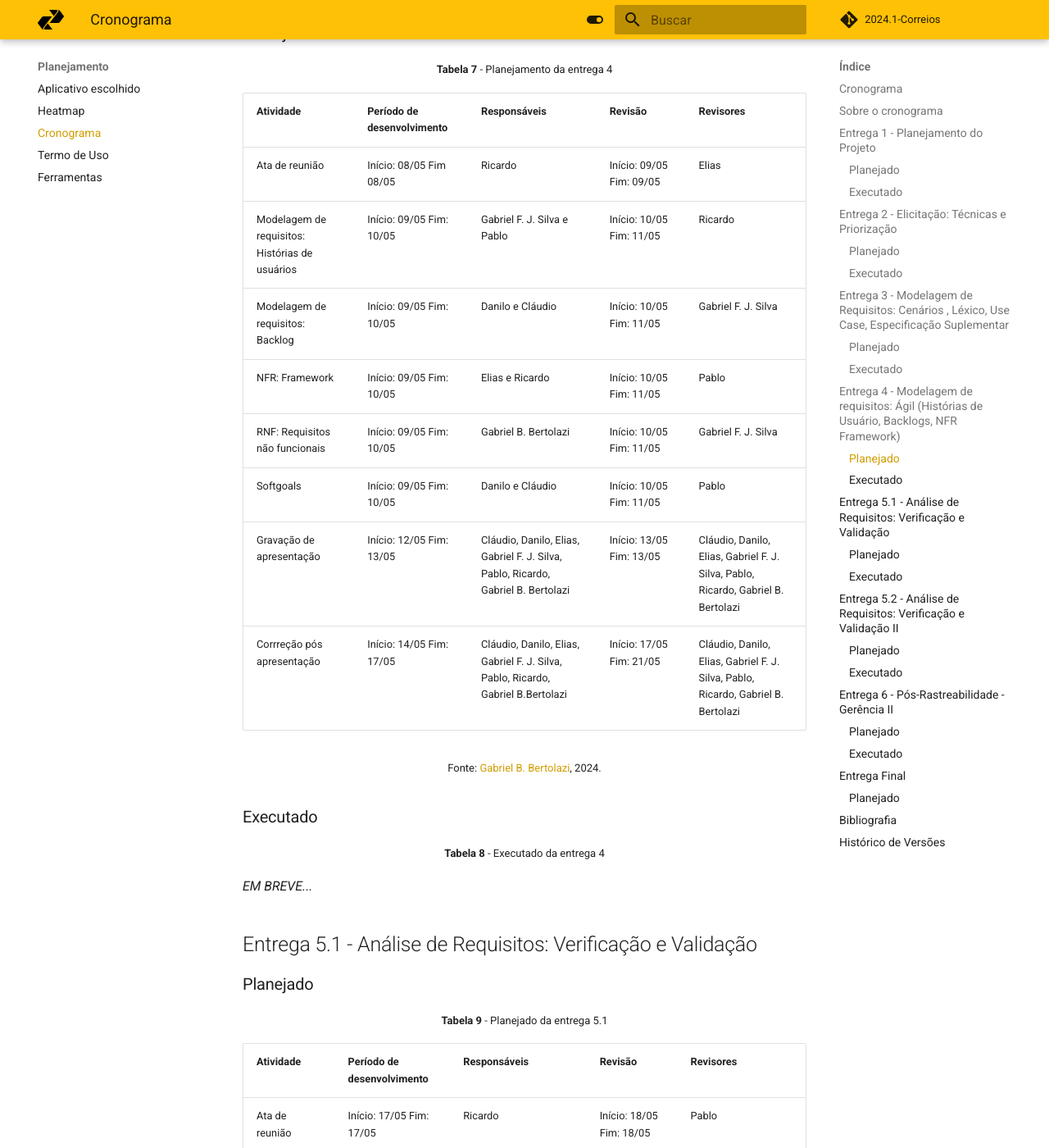
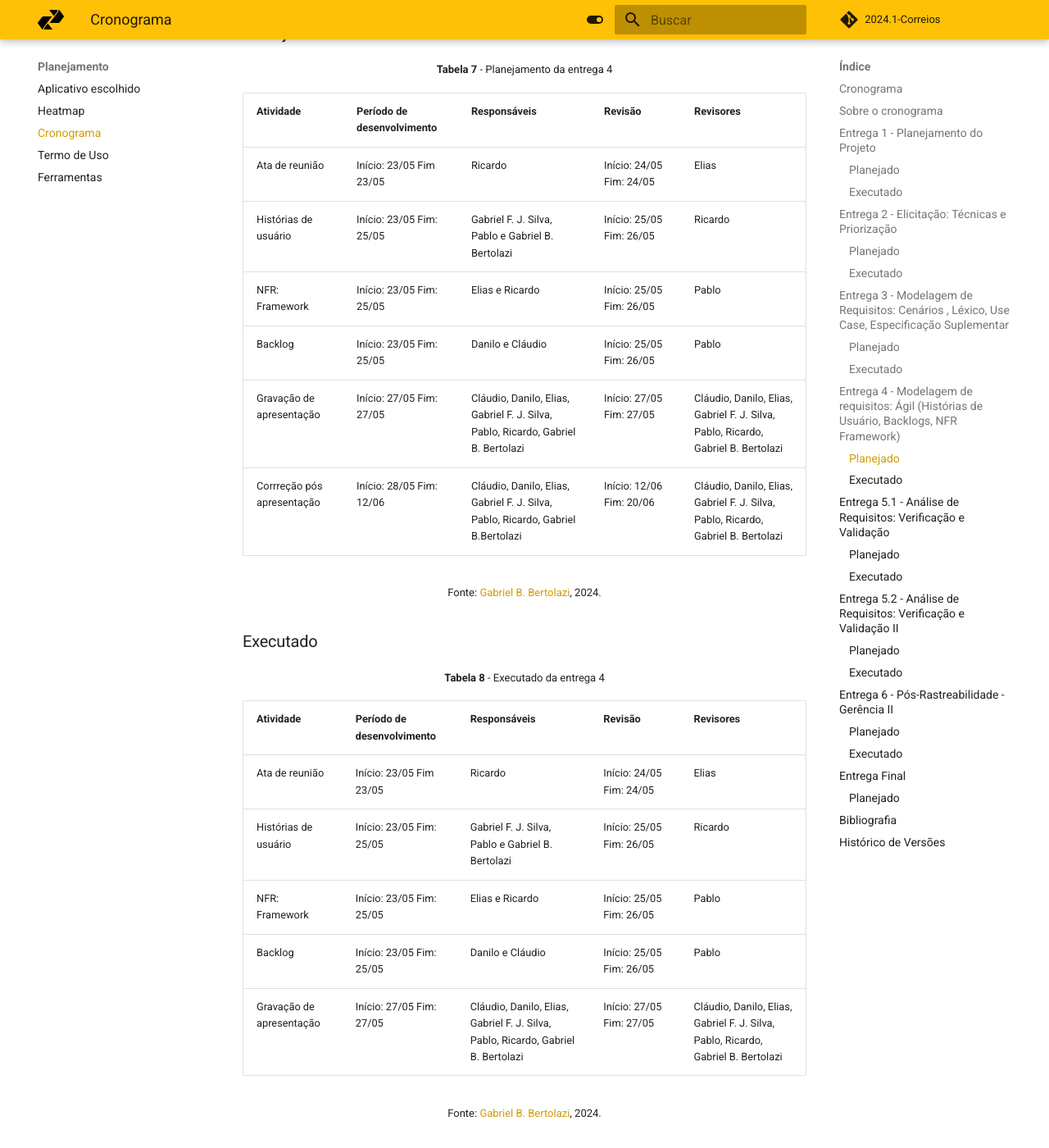
Before and after one commit to Requisitos-de-Software/2024.1-Serasa, an MkDocs documentation site: the page built from docs/planejamento/cronograma.md, in a window 1280 px wide and 1400 px high, scrolled down 8266 px. Shown: the whole window at 82% size. Built offline with MkDocs 1.6.1 and Material for MkDocs 9.7.7, drawn with Linux system fonts in a browser that asks for light colours; comment, search, counter and statistics services are not loaded.

Commit message:
adicionando o executado da entrega 4

```diff
--- a/docs/planejamento/cronograma.md
+++ b/docs/planejamento/cronograma.md
@@ -152,14 +152,12 @@ Na Tabela 2, está o cronograma executado nas atividades da primeira entrega.
 
 | Atividade | Período de desenvolvimento | Responsáveis | Revisão | Revisores |
 | --- | --- | --- | --- | --- |
-| Ata de reunião | Início: 08/05 Fim 08/05 | Ricardo | Início: 09/05 Fim: 09/05| Elias |
-| Modelagem de requisitos: Histórias de usuários | Início: 09/05 Fim: 10/05| Gabriel F. J. Silva e Pablo | Início: 10/05 Fim: 11/05 | Ricardo |
-| Modelagem de requisitos: Backlog | Início: 09/05 Fim: 10/05 | Danilo e Cláudio | Início: 10/05 Fim: 11/05 | Gabriel F. J. Silva |
-| NFR: Framework | Início: 09/05 Fim: 10/05 | Elias e Ricardo | Início: 10/05 Fim: 11/05 | Pablo |
-| RNF: Requisitos não funcionais | Início: 09/05 Fim: 10/05 | Gabriel B. Bertolazi | Início: 10/05 Fim: 11/05 | Gabriel F. J. Silva |
-| Softgoals | Início: 09/05 Fim: 10/05 | Danilo e Cláudio | Início: 10/05 Fim: 11/05 | Pablo |
-| Gravação de apresentação | Início: 12/05 Fim: 13/05 | Cláudio, Danilo, Elias, Gabriel F. J. Silva, Pablo, Ricardo, Gabriel B. Bertolazi | Início: 13/05 Fim: 13/05 |  Cláudio, Danilo, Elias, Gabriel F. J. Silva, Pablo, Ricardo, Gabriel B. Bertolazi |
-| Corrreção pós apresentação | Início: 14/05 Fim: 17/05 | Cláudio, Danilo, Elias, Gabriel F. J. Silva, Pablo, Ricardo, Gabriel B.Bertolazi | Início: 17/05 Fim: 21/05 | Cláudio, Danilo, Elias, Gabriel F. J. Silva, Pablo, Ricardo, Gabriel B. Bertolazi |
+| Ata de reunião | Início: 23/05 Fim 23/05 | Ricardo | Início: 24/05 Fim: 24/05| Elias |
+| Histórias de usuário | Início: 23/05 Fim: 25/05| Gabriel F. J. Silva, Pablo e Gabriel B. Bertolazi | Início: 25/05 Fim: 26/05 | Ricardo |
+| NFR: Framework | Início: 23/05 Fim: 25/05 | Elias e Ricardo | Início: 25/05 Fim: 26/05 | Pablo |
+| Backlog | Início: 23/05 Fim: 25/05 | Danilo e Cláudio | Início: 25/05 Fim: 26/05 | Pablo |
+| Gravação de apresentação | Início: 27/05 Fim: 27/05 | Cláudio, Danilo, Elias, Gabriel F. J. Silva, Pablo, Ricardo, Gabriel B. Bertolazi | Início: 27/05 Fim: 27/05 |  Cláudio, Danilo, Elias, Gabriel F. J. Silva, Pablo, Ricardo, Gabriel B. Bertolazi |
+| Corrreção pós apresentação | Início: 28/05 Fim: 12/06 | Cláudio, Danilo, Elias, Gabriel F. J. Silva, Pablo, Ricardo, Gabriel B.Bertolazi | Início: 12/06 Fim: 20/06 | Cláudio, Danilo, Elias, Gabriel F. J. Silva, Pablo, Ricardo, Gabriel B. Bertolazi |
 
 <font size="2"><p style="text-align: center">Fonte: [Gabriel B. Bertolazi](https://github.com/Bertolazi), 2024.</p></font>
 
@@ -169,7 +167,15 @@ Na Tabela 2, está o cronograma executado nas atividades da primeira entrega.
     <b>Tabela 8</b> - Executado da entrega 4
 </p></font>
 
-*EM BREVE...*
+| Atividade | Período de desenvolvimento | Responsáveis | Revisão | Revisores |
+| --- | --- | --- | --- | --- |
+| Ata de reunião | Início: 23/05 Fim 23/05 | Ricardo | Início: 24/05 Fim: 24/05| Elias |
+| Histórias de usuário | Início: 23/05 Fim: 25/05| Gabriel F. J. Silva, Pablo e Gabriel B. Bertolazi | Início: 25/05 Fim: 26/05 | Ricardo |
+| NFR: Framework | Início: 23/05 Fim: 25/05 | Elias e Ricardo | Início: 25/05 Fim: 26/05 | Pablo |
+| Backlog | Início: 23/05 Fim: 25/05 | Danilo e Cláudio | Início: 25/05 Fim: 26/05 | Pablo |
+| Gravação de apresentação | Início: 27/05 Fim: 27/05 | Cláudio, Danilo, Elias, Gabriel F. J. Silva, Pablo, Ricardo, Gabriel B. Bertolazi | Início: 27/05 Fim: 27/05 |  Cláudio, Danilo, Elias, Gabriel F. J. Silva, Pablo, Ricardo, Gabriel B. Bertolazi |
+
+<font size="2"><p style="text-align: center">Fonte: [Gabriel B. Bertolazi](https://github.com/Bertolazi), 2024.</p></font>
 
 ## Entrega 5.1 - Análise de Requisitos: Verificação e Validação
 
```
